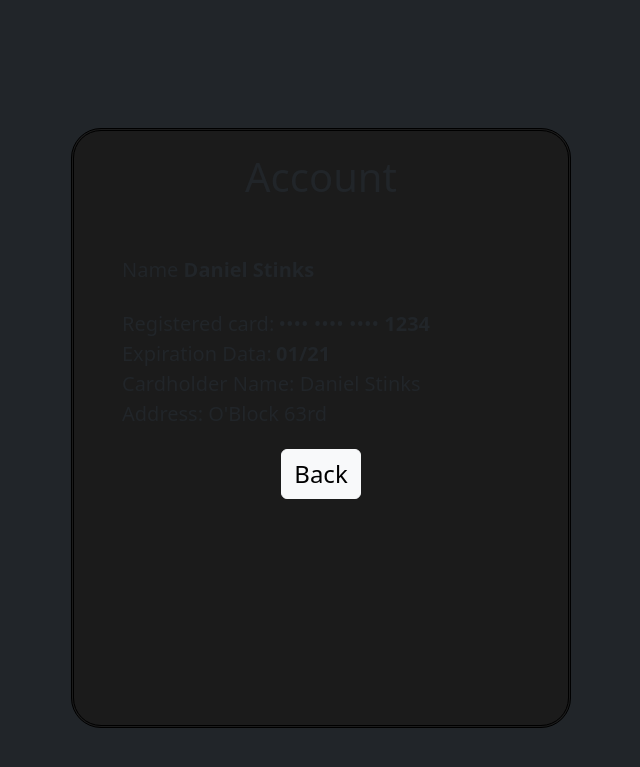
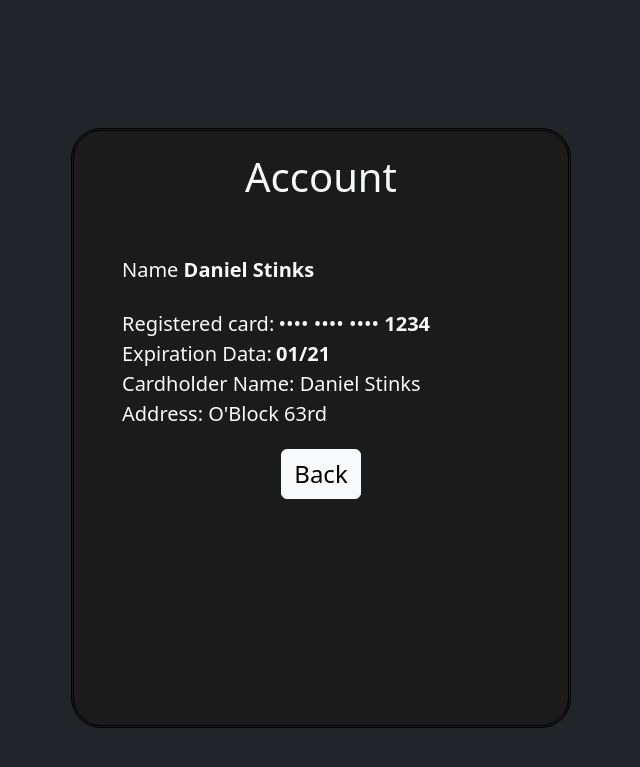
Before and after one commit to woniw/woniw-shop, a Python web app: template templates/account.html in a window 1280 px wide. Shown: the top 767 px of the page, without its empty margins (319-959 px from the left). Run offline with Jinja, Linux system fonts and the light colour scheme; the template is opened without the code that fills it, so the values that code supplies are empty.

Commit message:
all html file redesign

```diff
--- a/data/data.json
+++ b/data/data.json
@@ -1,9 +1,9 @@
 {
     "temp_buy_now": {
-        "current_Item": "Shayan",
-        "price": 1242
+        "current_Item": "",
+        "price": 0
     },
-    "balance": 1041,
+    "balance": 42,
     "items": {
         "headphones": {
             "price": 250
--- a/templates/about.html
+++ b/templates/about.html
@@ -28,10 +28,10 @@
         <div class="large_darker_background">
 
             <div class="main_label_div d-flex justify-content-center pt-3">
-                <label class="fs-1">About</label>
+                <label class="fs-1 text-light">About</label>
             </div>
 
-            <div class="info_text_div p-4">
+            <div class="info_text_div p-4 text-light">
                 <p>Welcome to Woniw Wonders, a mock online shop. This project was originally created as a challange between me and my very smelly cousin (daniel), you might see some references while exploring this website. This is not meant to be a serious project or website, simply something for fun.</p>
             </div>
 
--- a/templates/account.html
+++ b/templates/account.html
@@ -38,13 +38,13 @@
         <div class="large_darker_background">
 
             <div class="main_label_div d-flex justify-content-center pt-3">
-                <label class="fs-1">Account</label>
+                <label class="fs-1 text-light">Account</label>
             </div>
 
             <div class="info_container p-5">
 
                 <div class="item_to_purchase_container">
-                    <label class="fs-5">Name <strong>Daniel Stinks</strong></label>
+                    <label class="fs-5 text-light">Name <strong>Daniel Stinks</strong></label>
                 </div>
 
                 <div class="item_priace_container">
@@ -52,21 +52,21 @@
                 </div>
 
                 <div class="card_number">
-                    <label class="fs-5">Registered card: </label>
-                    <label class="card_numbers fs-5">•••• •••• •••• <strong>1234</strong></label>
+                    <label class="fs-5 text-light">Registered card: </label>
+                    <label class="card_numbers fs-5 text-light">•••• •••• •••• <strong>1234</strong></label>
                 </div>
 
                 <div class="expire_date">
-                    <label class="fs-5">Expiration Data: </label>
-                    <label class="fs-5"><strong>01/21</strong></label>
+                    <label class="fs-5 text-light">Expiration Data: </label>
+                    <label class="fs-5 text-light"><strong>01/21</strong></label>
                 </div>
 
                 <div class="card_holder">
-                    <label class="fs-5">Cardholder Name: Daniel Stinks</label>
+                    <label class="fs-5 text-light">Cardholder Name: Daniel Stinks</label>
                 </div>
 
                 <div class="payment_network">
-                    <label class="fs-5">Address: O'Block 63rd</label>
+                    <label class="fs-5 text-light">Address: O'Block 63rd</label>
                 </div>
                 <div class="info_to_buttons_gap"></div>
 
--- a/templates/cancel_payment.html
+++ b/templates/cancel_payment.html
@@ -27,11 +27,11 @@
     <div class="centering d-flex justify-content-center">
         <div class="large_darker_background">
             <div class="main_label_div d-flex justify-content-center pt-3">
-                <label class="fs-2">Payment Has Been Canceled</label>
+                <label class="fs-2 text-light">Payment Has Been Canceled</label>
             </div>
 
             <div class="random_div_info">
-                <p class="p-4">Thanks for making me (woniw) make this whole page just for a cancel button 😡. So idk what else to type here, i need some text to take up space so ill just have some lorem: Lorem ipsum dolor sit amet, consectetur adipisicing elit. Earum ad repudiandae animi. Ducimus totam dignissimos pariatur mollitia officiis dolorem voluptatem nulla provident repellat optio. Fugit quos delectus consequatur dolores architecto!</p>
+                <p class="p-4 text-light">Thanks for making me (woniw) make this whole page just for a cancel button 😡. So idk what else to type here, i need some text to take up space so ill just have some lorem: Lorem ipsum dolor sit amet, consectetur adipisicing elit. Earum ad repudiandae animi. Ducimus totam dignissimos pariatur mollitia officiis dolorem voluptatem nulla provident repellat optio. Fugit quos delectus consequatur dolores architecto!</p>
             </div>
 
             <div class="button_container d-flex justify-content-center">
--- a/templates/insufficent_funds.html
+++ b/templates/insufficent_funds.html
@@ -29,11 +29,11 @@
         <div class="darker_background">
 
             <div class="main_label_div d-flex justify-content-center p-3">
-                <label class="fs-1">Insufficent Funds</label>
+                <label class="fs-1 text-light">Insufficent Funds</label>
             </div>
 
             <div class="info_div">
-                <label class="fs-5 p-4">Get your money up not your funny up. Now get off my block (also cant forget the lorem). Lorem ipsum dolor sit amet consectetur adipisicing elit. Labore voluptatibus ullam, soluta reiciendis nulla perferendis architecto provident inventore tempora libero modi maiores, vel, itaque quibusdam eos tenetur vero suscipit amet.</label>
+                <label class="fs-5 p-4 text-light">Get your money up not your funny up. Now get off my block (also cant forget the lorem). Lorem ipsum dolor sit amet consectetur adipisicing elit. Labore voluptatibus ullam, soluta reiciendis nulla perferendis architecto provident inventore tempora libero modi maiores, vel, itaque quibusdam eos tenetur vero suscipit amet.</label>
             </div>
             <div class="info_to_button_gap"></div>
 
--- a/templates/payment_confirmed.html
+++ b/templates/payment_confirmed.html
@@ -29,11 +29,11 @@
         <div class="darker_background">
 
             <div class="main_label_div d-flex justify-content-center p-3">
-                <label class="fs-1">Thanks For Buying</label>
+                <label class="fs-1 text-light">Thanks For Buying</label>
             </div>
 
             <div class="info_div">
-                <label class="fs-5 p-4">Your item will never arrive. Lorem ipsum, dolor sit amet consectetur adipisicing elit. Modi, voluptatum earum unde tenetur fugit illum reprehenderit perspiciatis consectetur, autem dicta voluptate repellat. Quis quae optio possimus qui a unde dignissimos?</label>
+                <label class="fs-5 p-4 text-light">Your item will never arrive. Lorem ipsum, dolor sit amet consectetur adipisicing elit. Modi, voluptatum earum unde tenetur fugit illum reprehenderit perspiciatis consectetur, autem dicta voluptate repellat. Quis quae optio possimus qui a unde dignissimos?</label>
             </div>
             <div class="info_to_button_gap"></div>
 
```
Also changed, not shown: templates/buy_now_page.html (+9 -9 lines).
